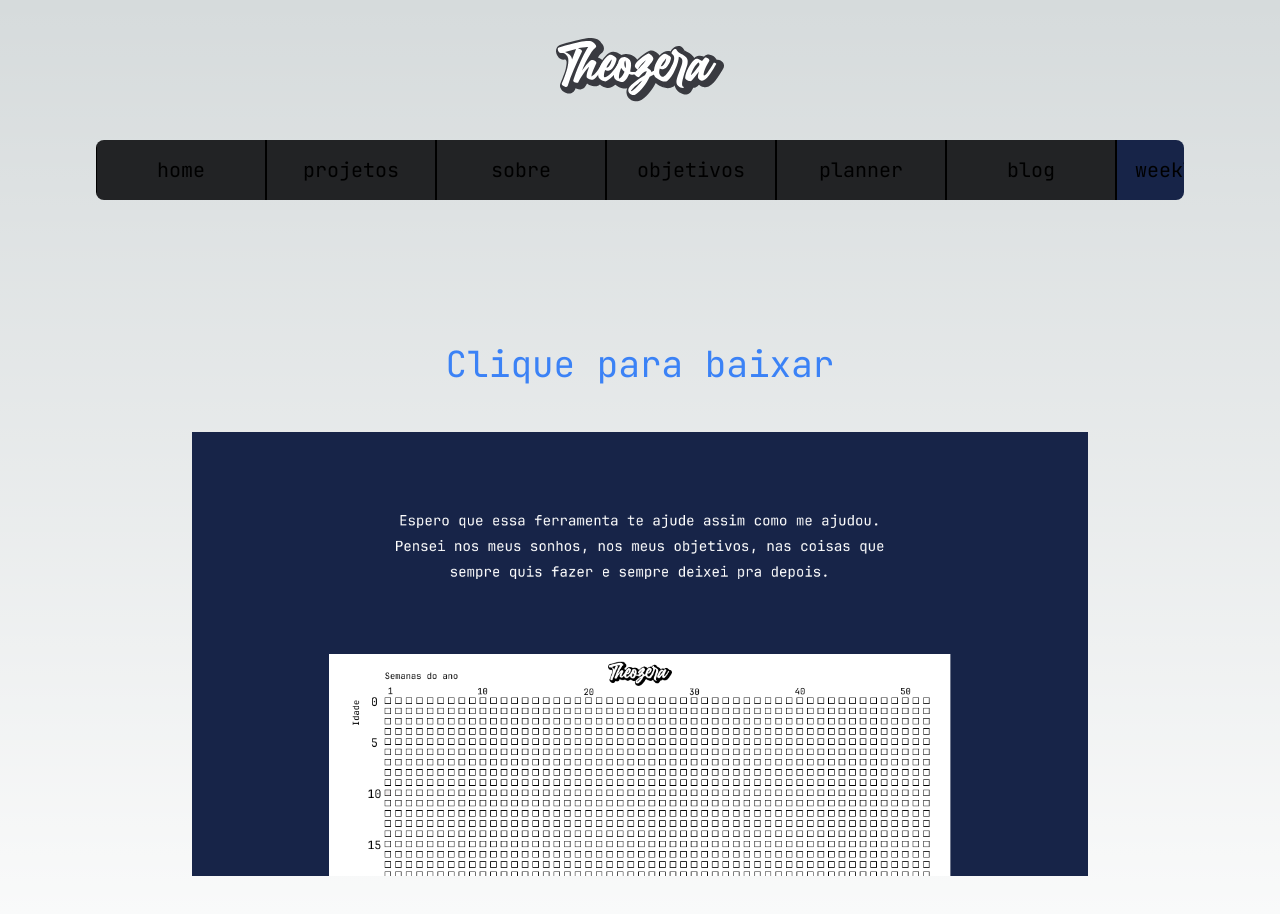
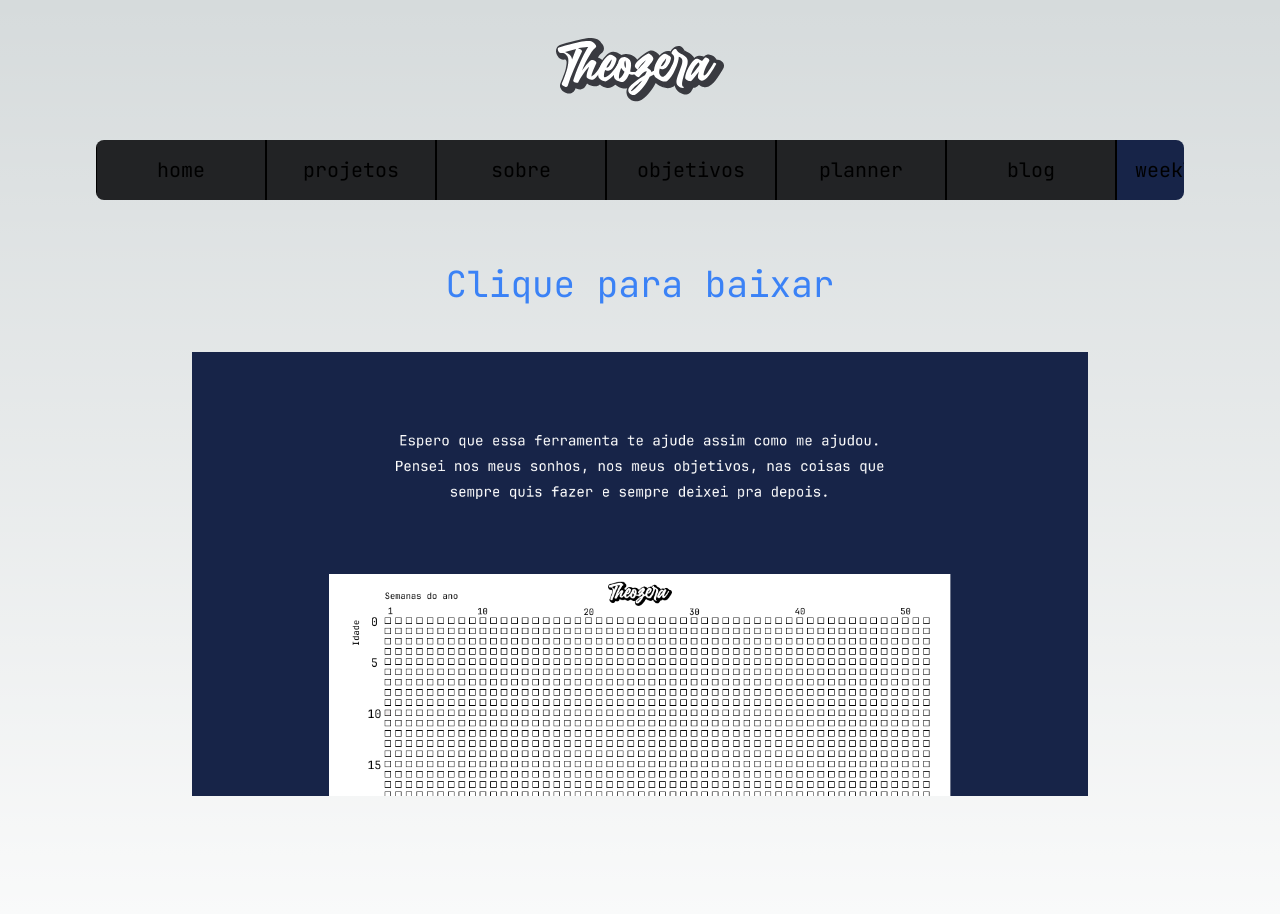
Before and after one commit to theogandara/theozera-site, a Next.js app: page /weeklyCheck in a window 1280 px wide. Shown: the top 914 px of the page. Built offline with nearby package versions, Linux system fonts and the light colour scheme.

Commit message:
Fix: padding in weekly page

```diff
--- a/src/app/weeklyCheck/page.tsx
+++ b/src/app/weeklyCheck/page.tsx
@@ -2,7 +2,7 @@ import Image from "next/image";
 
 export default function WeeklyCheck() {
   return (
-    <main className="flex min-h-screen flex-col gap-12 md:p-24 pt-0">
+    <main className="flex min-h-screen flex-col gap-12 md:p-24 md:pt-4 pt-0">
       <h1 className="text-4xl font-jet text-center text-blue-500">
         <a
           className="text-blue-500 hover:underline"
```
